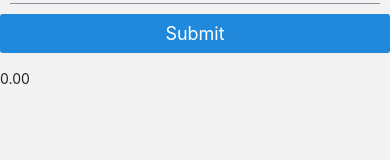
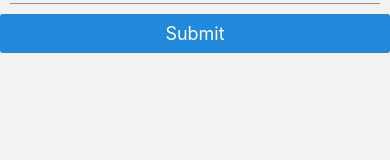
Before and after one commit to tbatty7/ReactNativeKatas, a React Native app: screen /SliceKata in a window 390 px wide. Shown: the part 138-298 px from the top of the page. Built offline with nearby package versions, Linux system fonts and the light colour scheme.

Commit message:
Removed hooks.ts and slice implementation from SliceKataScreen.tsx

```diff
--- a/src/SliceKataScreen.tsx
+++ b/src/SliceKataScreen.tsx
@@ -2,17 +2,11 @@ import * as React from 'react';
 import {View} from 'react-native';
 import {Button, Input, Text} from '@rneui/themed';
 import {useState} from 'react';
-import {useAppDispatch, useAppSelector} from './hooks';
-import {createTicket} from './TicketSlice';
 
 export function SliceKataScreen() {
   const [price, setPrice] = useState(null);
-  const dispatch = useAppDispatch();
-  const newPrice = useAppSelector(state => state.ticket.totalPrice);
 
-  function handlePress() {
-    return dispatch(createTicket(price));
-  }
+  function handlePress() {}
 
   return (
     <View>
@@ -25,7 +19,7 @@ export function SliceKataScreen() {
       />
       <Button title="Submit" onPress={handlePress} />
       <Text>{'\n'}</Text>
-      <Text>{newPrice}</Text>
+      <Text>{}</Text>
     </View>
   );
 }
--- a/src/hooks.ts
+++ /dev/null
@@ -1,6 +0,0 @@
-import { TypedUseSelectorHook, useDispatch, useSelector } from 'react-redux';
-import { AppDispatch, RootState } from './store';
-
-export const useAppSelector: TypedUseSelectorHook<RootState> = useSelector;
-
-export const useAppDispatch = () => useDispatch<AppDispatch>();
```
Also changed, not shown: 1 other file (tests, documents, lock files or other folders).
